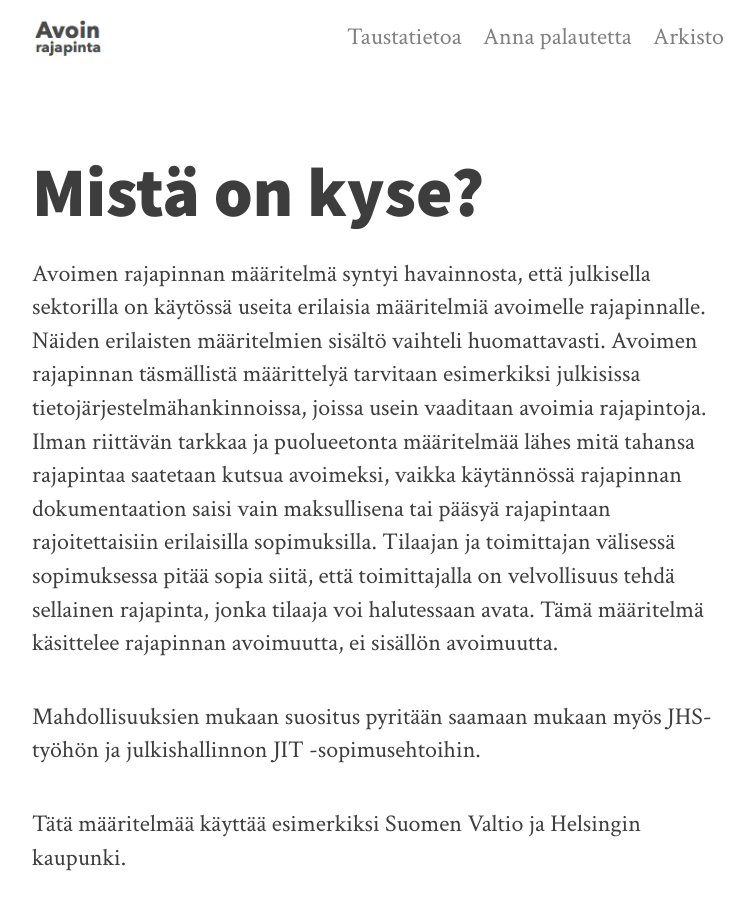
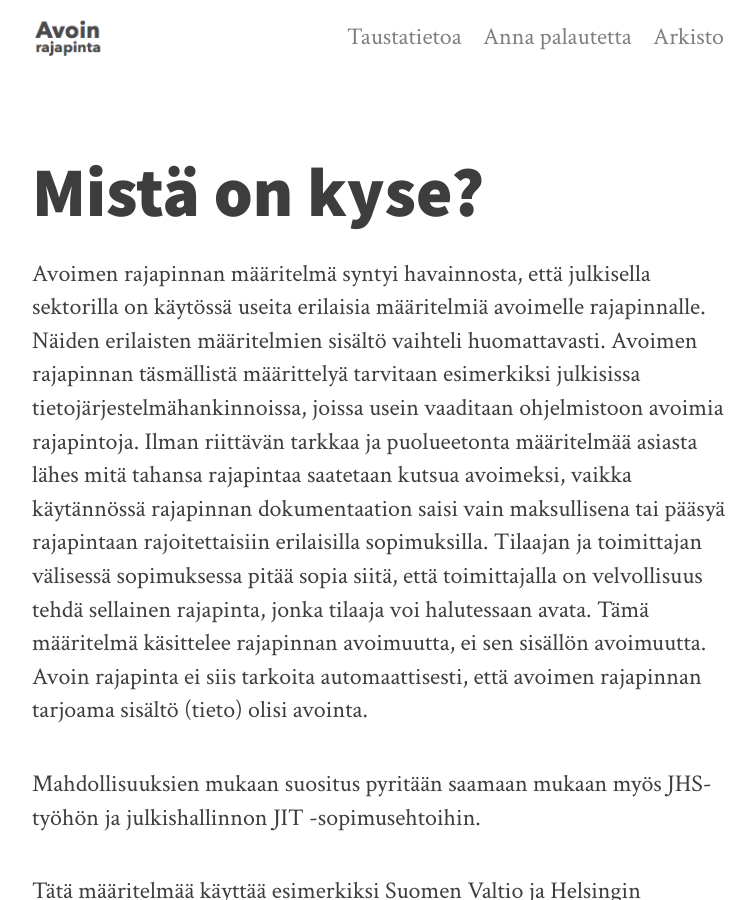
Before and after one commit to okffi/open-api-definition, a Jekyll site: the page built from about.md, in a window 1280 px wide and 900 px high. Shown: the whole window, without its empty margins (258-1013 px from the left). Built offline with Jekyll 4.4.1, drawn with Linux system fonts in a browser that asks for light colours; nearby versions of some CDN libraries.

Commit message:
Pieniä muutoksia

```diff
--- a/about.md
+++ b/about.md
@@ -3,7 +3,7 @@ layout: page
 title: Mistä on kyse?
 ---
 
-Avoimen rajapinnan määritelmä syntyi havainnosta, että julkisella sektorilla on käytössä useita erilaisia määritelmiä avoimelle rajapinnalle. Näiden erilaisten määritelmien sisältö vaihteli huomattavasti. Avoimen rajapinnan täsmällistä määrittelyä tarvitaan esimerkiksi julkisissa tietojärjestelmähankinnoissa, joissa usein vaaditaan avoimia rajapintoja. Ilman riittävän tarkkaa ja puolueetonta määritelmää lähes mitä tahansa rajapintaa saatetaan kutsua avoimeksi, vaikka käytännössä rajapinnan dokumentaation saisi vain maksullisena tai pääsyä rajapintaan rajoitettaisiin erilaisilla sopimuksilla. Tilaajan ja toimittajan välisessä sopimuksessa pitää sopia siitä, että toimittajalla on velvollisuus tehdä sellainen rajapinta, jonka tilaaja voi halutessaan avata. Tämä määritelmä käsittelee rajapinnan avoimuutta, ei sisällön avoimuutta.
+Avoimen rajapinnan määritelmä syntyi havainnosta, että julkisella sektorilla on käytössä useita erilaisia määritelmiä avoimelle rajapinnalle. Näiden erilaisten määritelmien sisältö vaihteli huomattavasti. Avoimen rajapinnan täsmällistä määrittelyä tarvitaan esimerkiksi julkisissa tietojärjestelmähankinnoissa, joissa usein vaaditaan ohjelmistoon avoimia rajapintoja. Ilman riittävän tarkkaa ja puolueetonta määritelmää asiasta lähes mitä tahansa rajapintaa saatetaan kutsua avoimeksi, vaikka käytännössä rajapinnan dokumentaation saisi vain maksullisena tai pääsyä rajapintaan rajoitettaisiin erilaisilla sopimuksilla. Tilaajan ja toimittajan välisessä sopimuksessa pitää sopia siitä, että toimittajalla on velvollisuus tehdä sellainen rajapinta, jonka tilaaja voi halutessaan avata. Tämä määritelmä käsittelee rajapinnan avoimuutta, ei sen sisällön avoimuutta. Avoin rajapinta ei siis tarkoita automaattisesti, että avoimen rajapinnan tarjoama sisältö (tieto) olisi avointa.
 
 Mahdollisuuksien mukaan suositus pyritään saamaan mukaan myös JHS-työhön ja julkishallinnon JIT -sopimusehtoihin.
 
```
